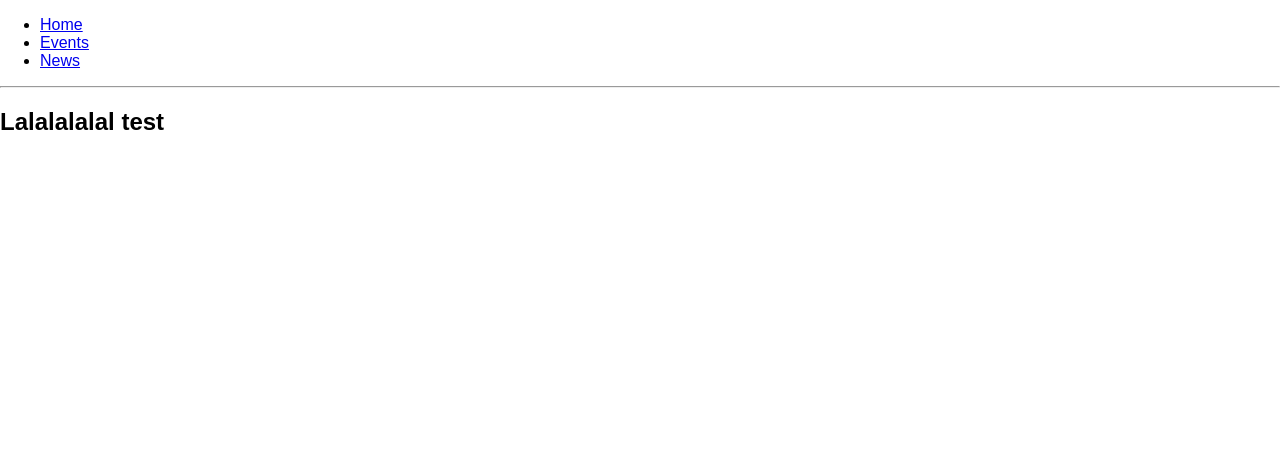
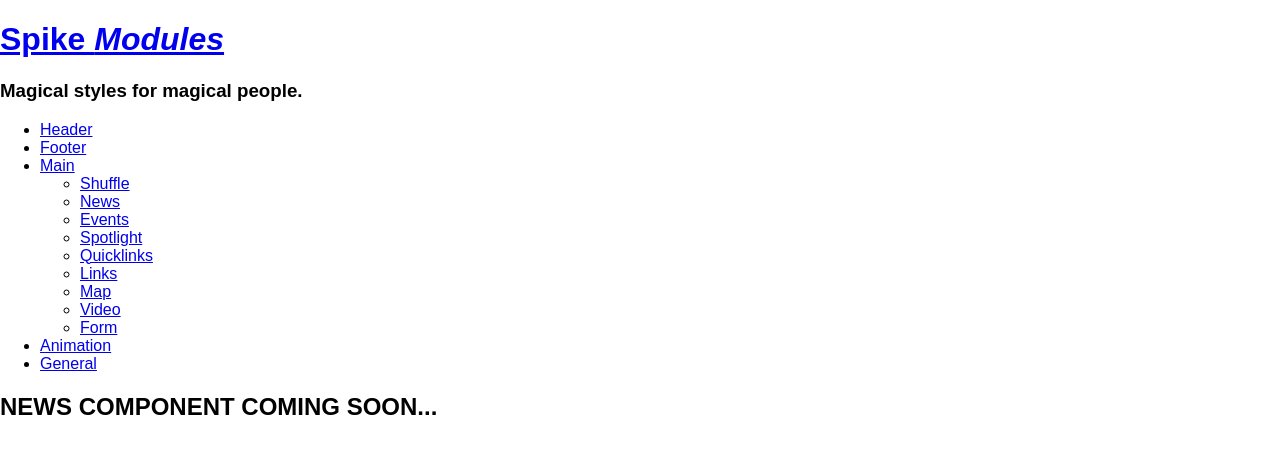
Before and after one commit to josuebaloymelendez/turbo-styles, a React (Create React App) app: page /news in a window 1280 px wide. Shown: the top 454 px of the page. Built offline with nearby package versions, Linux system fonts and the light colour scheme.

Commit message:
menu interface
menu interface is now functional with only events component created and a test for news.

```diff
--- a/src/App.js
+++ b/src/App.js
@@ -1,6 +1,8 @@
 import React, { Component } from 'react';
-import { Route, Link } from 'react-router-dom'
+import { Route, Link, Switch } from 'react-router-dom'
 import {events_count} from './constants';
+
+import Interface from './ui_menu/ui-interface';
 
 import EventsContainer from './events/events-container';
 import EventItem from './events/event-item';
@@ -15,11 +17,27 @@ import './styles/core.css';
 
 const News = () => (
 	<div>
-	    <h2>Lalalalalal test</h2>
-	  </div>
+	    <h2>NEWS COMPONENT COMING SOON...</h2>
+  	</div>
 );
 
-class Main extends Component {
+const NoMatch = ({ match, location, history }) => {
+
+	return (
+		<div>
+			<h2>Component not found! Probably coming soon... :)</h2>
+			{match.path}
+			{match.url}
+			{console.log(match, location, history)}
+		</div>
+	);
+};
+
+const Initial = () => (
+	<div><h2>Welcome to Spike Modules!</h2></div>
+);
+
+class Events extends Component {
 
 	constructor(){
 		super();
@@ -148,25 +166,14 @@ class Main extends Component {
 class App extends Component {
 	render() {
 		return (
-			<div>
-				<ul>
-					<li>
-						<Link to="/">Home</Link>
-					</li>
-					<li>
-						<Link to="/events">Events</Link>
-					</li>
-					<li>
-						<Link to="/news">News</Link>
-					</li>
-				</ul>
-
-				<hr />
-
-				<Route exact path="/" component={Main}/>
-				<Route path="/events" component={Main} />
+		<Interface>
+			<Switch>
+				<Route exact path="/" component={Initial}/>
+				<Route path="/events" component={Events} />
 				<Route path="/news" component={News} />
-			</div>
+				<Route component={NoMatch}/>
+			</Switch>
+		</Interface>
 		);
 	}
 }
--- a/src/code_loader/code-loader.js
+++ b/src/code_loader/code-loader.js
@@ -18,7 +18,9 @@ export class CodeLoader extends Component{
 		let options = {
 			lineNumbers: true,
 			mode: syntax,
-			theme: '3024-night'
+			theme: '3024-night',
+			smartIndent: true,
+
 		};
 		return(
 			<div className="output-code">
--- /dev/null
+++ b/src/ui_menu/ui-interface.js
@@ -0,0 +1,67 @@
+import React, {Component} from 'react';
+import {Link} from 'react-router-dom';
+
+export default class Interface extends Component{
+	constructor(){
+		super();
+	}
+
+	render(){
+		return(
+			<div className="main-wrapper">
+				<header id="header_main" className="site-header" aria-labelledby="title_header">
+					<div id="row_header" className="row">
+						<div className="row-inner">
+							<h1 id="title_header" className="header-title header-logo">
+								<Link to="/">
+									<span className="header-title-inner">Spike <em>Modules</em></span>
+								</Link>
+							</h1>
+							<h3 className="header-description">Magical styles for magical people.</h3>
+						</div>
+					</div>
+
+					<div id="row_menu" className="row">
+						<div className="row-inner">
+							<nav id="sitenav_main" className="sitenav nav-group" aria-label="Main Site Navigation">
+								<ul className="nav-menu">
+									<li className="nav-item">
+										<Link to="/header"><span className="nav-item-inner">Header</span></Link>
+									</li>
+									<li className="nav-item">
+										<Link to="/footer"><span className="nav-item-inner">Footer</span></Link>
+									</li>
+									<li className="nav-item">
+										<Link to="/main"><span className="nav-item-inner">Main</span></Link>
+										<div className="sub-nav">
+											<ul className="sub-nav-group">
+												<li><Link to="/shuffle">Shuffle</Link></li>
+												<li><Link to="/news">News</Link></li>
+												<li><Link to="/events">Events</Link></li>
+												<li><Link to="/spotlight">Spotlight</Link></li>
+												<li><Link to="/quicklinks">Quicklinks</Link></li>
+												<li><Link to="/links">Links</Link></li>
+												<li><Link to="/map">Map</Link></li>
+												<li><Link to="/video">Video</Link></li>
+												<li><Link to="/form">Form</Link></li>
+											</ul>
+										</div>
+									</li>
+									<li className="nav-item">
+										<Link to="/anim"><span className="nav-item-inner">Animation</span></Link>
+									</li>
+									<li className="nav-item">
+										<Link to="/general"><span className="nav-item-inner">General</span></Link>
+									</li>
+								</ul>
+							</nav>
+						</div>
+					</div>
+				</header>
+				<main id="content_main" className="site-content" aria-label="Main Site Content" tabindex="-1">
+					{this.props.children}
+				</main>
+			</div>
+		);
+	}
+}
```
